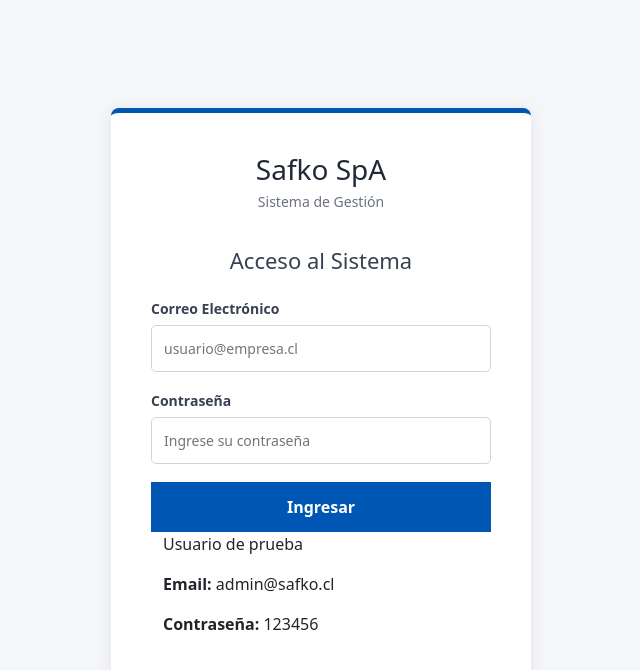
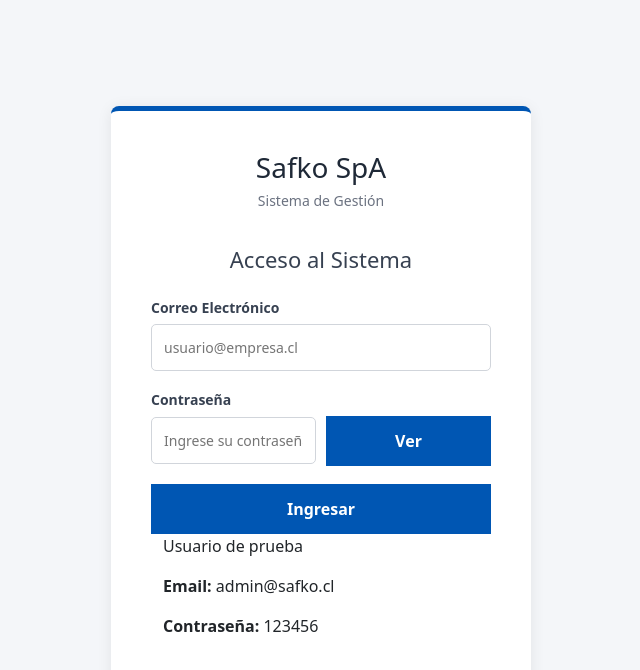
Before and after one commit to jearson-roa/safko-frontend, a React app: page / in a window 1280 px wide. Shown: the top 670 px of the page, without its empty margins (319-959 px from the left). Built offline with nearby package versions, Linux system fonts and the light colour scheme; the HTML template or start-up script is replaced by a standard one.

Commit message:
Modificando boton oculta/ver contraseña en login

```diff
--- a/src/pages/Login.jsx
+++ b/src/pages/Login.jsx
@@ -3,10 +3,12 @@
 import { useNavigate } from "react-router-dom";
 import "/src/App.css";
 
+
 function Login() {
   const [email, setEmail] = useState("");
   const [password, setPassword] = useState("");
   const navigate = useNavigate();
+  const [showPassword , setShowPassword] = useState(false)
 
   const iniciarSesion = async (e) => {
     e.preventDefault();
@@ -56,12 +58,22 @@
 
 <div className="campo">
   <label>Contraseña</label>
+
+  <div style={{ display: "flex", alignItems: "center", gap: "10px" }}>
     <input
-              type="password"
+      type={showPassword ? "text" : "password"}
       placeholder="Ingrese su contraseña"
       value={password}
       onChange={(e) => setPassword(e.target.value)}
     />
+
+    <button
+      type="button"
+      onClick={() => setShowPassword(!showPassword)}
+    >
+      {showPassword ? "Ocultar" : "Ver"}
+    </button>
+  </div>
 </div>
 
           <button type="submit">
```
Lines whose indentation alone changed are shown as unchanged.
